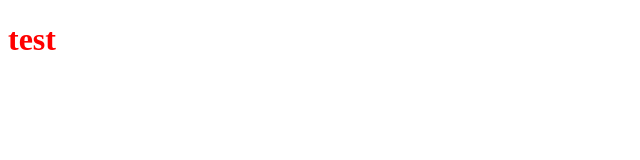
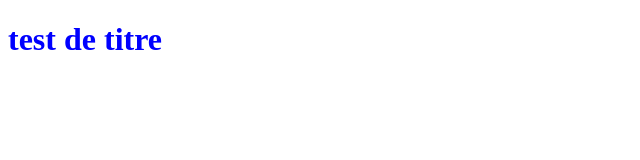
Before and after one commit to PierreCauchois/Test1, a plain HTML site: page index.html in a window 1280 px wide. Shown: the whole page, without its empty margins (0-640 px from the left). Drawn offline with Linux system fonts and the light colour scheme.

Commit message:
test de changements

```diff
--- a/index.html
+++ b/index.html
@@ -6,6 +6,6 @@
 	<link rel="stylesheet" type="text/css" href="style.css">
 </head>
 <body>
-<h1>test</h1>
+<h1>test de titre</h1>
 </body>
 </html>
--- a/style.css
+++ b/style.css
@@ -1,3 +1,3 @@
 h1{
-	color:red;
+	color:blue;
 }
```
